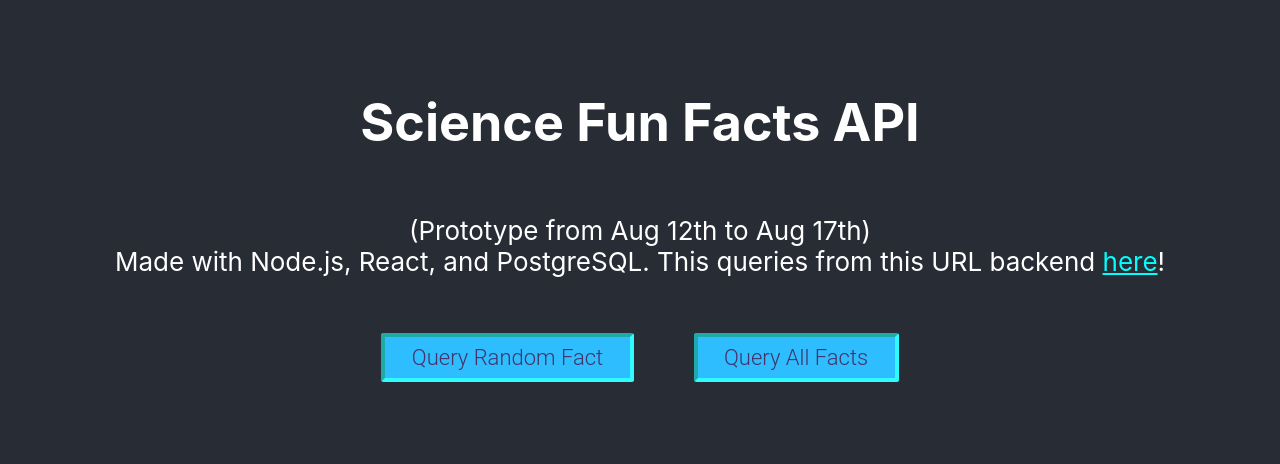
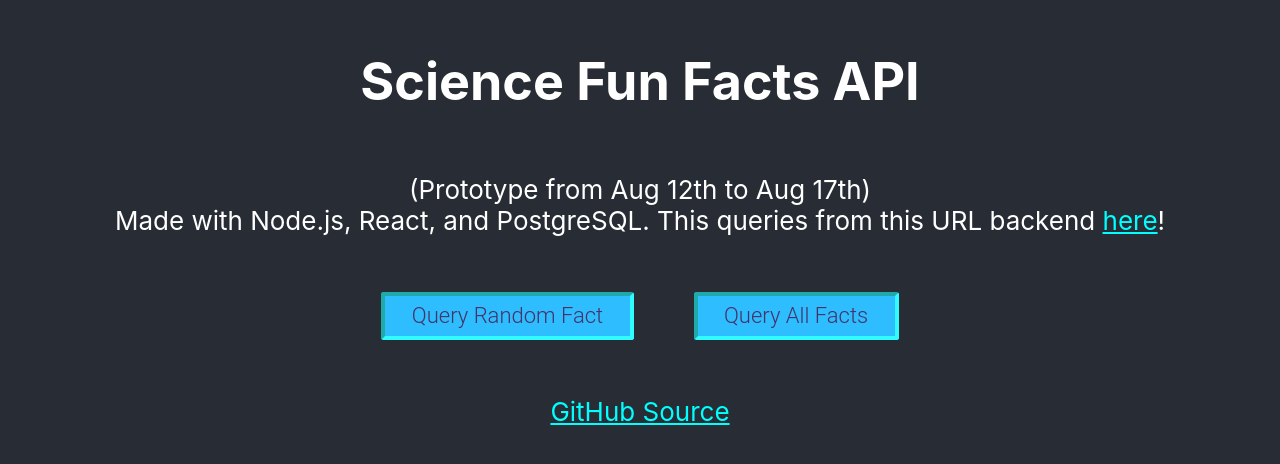
Before and after one commit to briakitten/science-fun-facts-client, a React (Create React App) app: page / in a window 1280 px wide. Shown: the part 166-630 px from the top of the page. Built offline with nearby package versions, Linux system fonts and the light colour scheme; no server answers.

Commit message:
added source link

```diff
--- a/src/App.tsx
+++ b/src/App.tsx
@@ -58,6 +58,7 @@
         </div>
         {currentState === 1 && <Fact factData={randomFact}></Fact>}
         {currentState === 2 && <FactList facts={data}></FactList>}
+        <a href="https://github.com/briakitten/science-fun-facts-client"><p>GitHub Source</p></a>
       </header>
     </div>
   );
```
